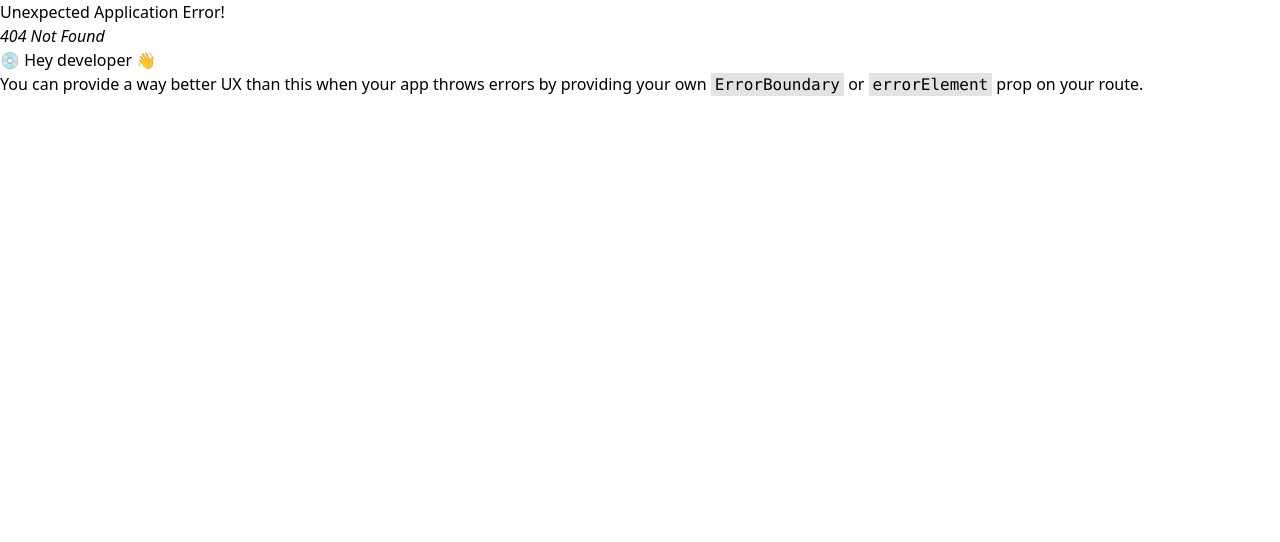
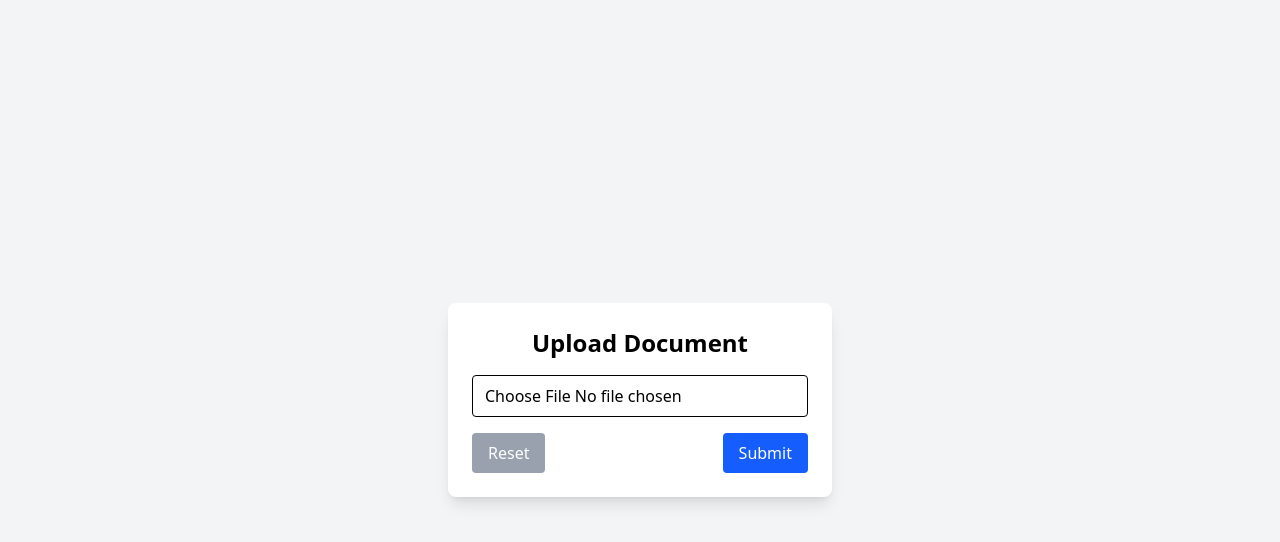
Before and after one commit to anuj-dhamne/InsureEase, a React (Vite) app in the folder Frontend/: page /vault in a window 1280 px wide. Before the commit this address had no page. Shown: the top 542 px of the page. Built offline with nearby package versions, Linux system fonts and the light colour scheme.

Commit message:
sample vault added

```diff
--- a/Frontend/src/App.jsx
+++ b/Frontend/src/App.jsx
@@ -17,6 +17,7 @@ import InvestmentInsurance from "./pages/invest";
 import EmployeeHealthInsurance from "./pages/employeehealth";
 import ChildSavingsInsurance from "./pages/childsaving";
 import RetirementInsurance from "./pages/retirementinsurance";
+import Vault from './pages/Vault'
 function App() {
   const router = createBrowserRouter([
     {
@@ -95,6 +96,10 @@ function App() {
           path: "/insurance/retirement",
           element:<RetirementInsurance/>,
         },
+        {
+          path :"/vault",
+          element:<Vault/>
+        }
 
 
       ]
--- a/Frontend/src/Components/Navbar.jsx
+++ b/Frontend/src/Components/Navbar.jsx
@@ -36,9 +36,8 @@ const Navbar = () => {
           ))}
           {/* link tag to be added */}
            <li>
-            <a href="/#" className="hover:underline p-2 block">
-              Vault
-            </a>
+           <Link className="hover:underline p-2 block" to="/vault"> Vault
+           </Link>
           </li>
           <li className="relative">
             <button onClick={() => toggleDropdown('User')} className="hover:underline p-2">
--- a/Frontend/src/Components/Register.jsx
+++ b/Frontend/src/Components/Register.jsx
@@ -54,9 +54,9 @@ const Register = ({ onSwitch }) => {
                     "Content-Type": "multipart/form-data",
                 }
             }
-        );z
+        );
+        alert("Used Registeration suceessfully ! ")
         console.log(res.data);
-        alert("Used Registeration suceessfully ! ")
         navigate("/login");
     } catch (error) {
         console.log(error.response?.data || "Error in registration");
--- /dev/null
+++ b/Frontend/src/pages/Vault.jsx
@@ -0,0 +1,90 @@
+import { useState } from "react";
+
+const Vault = () => {
+  const [file, setFile] = useState(null);
+  const [previewURL, setPreviewURL] = useState("");
+  const [submittedFile, setSubmittedFile] = useState(null);
+
+  const handleFileChange = (e) => {
+    const uploadedFile = e.target.files[0];
+    if (uploadedFile) {
+      setFile(uploadedFile);
+      setPreviewURL(URL.createObjectURL(uploadedFile));
+    }
+  };
+
+  const handleSubmit = (e) => {
+    e.preventDefault();
+    if (!file) {
+      alert("Please upload a document before submitting.");
+      return;
+    }
+    setSubmittedFile(file);
+  };
+
+  const handleReset = () => {
+    setFile(null);
+    setPreviewURL("");
+    setSubmittedFile(null);
+  };
+
+  return (
+    <div className="flex items-center justify-center min-h-screen bg-gray-100">
+      <div className="bg-white shadow-lg rounded-lg p-6 w-80 md:w-96 text-center">
+        <h2 className="text-2xl font-bold text-center mb-4">Upload Document</h2>
+
+        <input
+          type="file"
+          accept=".pdf, .jpg, .jpeg, .png"
+          onChange={handleFileChange}
+          className="w-full border px-3 py-2 rounded cursor-pointer"
+        />
+
+        {file && (
+          <div className="mt-4">
+            <p className="font-medium text-gray-700">{file.name}</p>
+            {file.type.includes("image") ? (
+              <img src={previewURL} alt="Uploaded" className="w-full h-auto mt-2 rounded-lg shadow" />
+            ) : file.type === "application/pdf" ? (
+              <iframe
+                src={previewURL}
+                className="w-full h-40 mt-2 border rounded-lg shadow"
+                title="PDF Preview"
+              ></iframe>
+            ) : (
+              <p className="text-gray-600">Preview not available for this file type.</p>
+            )}
+          </div>
+        )}
+
+        <div className="flex justify-between mt-4">
+          <button onClick={handleReset} className="bg-gray-400 text-white px-4 py-2 rounded hover:bg-gray-500">
+            Reset
+          </button>
+          <button onClick={handleSubmit} className="bg-blue-600 text-white px-4 py-2 rounded hover:bg-blue-700">
+            Submit
+          </button>
+        </div>
+      </div>
+
+      {submittedFile && (
+        <div className="absolute bottom-10 bg-white shadow-lg rounded-lg p-6 w-80 md:w-96 text-center">
+          <h3 className="text-xl font-bold mb-4">Uploaded Document</h3>
+          {submittedFile.type.includes("image") ? (
+            <img src={URL.createObjectURL(submittedFile)} alt="Uploaded" className="w-full h-auto rounded-lg shadow" />
+          ) : submittedFile.type === "application/pdf" ? (
+            <iframe
+              src={URL.createObjectURL(submittedFile)}
+              className="w-full h-40 border rounded-lg shadow"
+              title="PDF Preview"
+            ></iframe>
+          ) : (
+            <p className="text-gray-600">Preview not available for this file type.</p>
+          )}
+        </div>
+      )}
+    </div>
+  );
+};
+
+export default Vault;
--- a/Frontend/src/pages/home.jsx
+++ b/Frontend/src/pages/home.jsx
@@ -1,33 +1,21 @@
-import React from "react";
+import React from 'react'
+import {Navbar,Part1,Plans,HowItWorks,WhyInsureEase,CoreFunc,Calculators,FAQ,Footer,Chatbot} from "../Components/index.js"
 
-function HomeInsurance() {
+function Home() {
   return (
-    <div className="container mx-auto p-6">
-      <h2 className="text-3xl font-bold mb-4">Home Insurance</h2>
-
-      <p className="mb-4">
-        Protect your home from unforeseen damages caused by natural disasters, theft, and accidents.
-      </p>
-
-      <h3 className="text-xl font-semibold mb-2">Key Benefits</h3>
-      <ul className="list-disc pl-6 mb-4">
-        <li>Coverage for fire, floods, and earthquakes</li>
-        <li>Protection against burglary and theft</li>
-        <li>Liability cover for injuries to guests</li>
-        <li>Coverage for valuable home contents</li>
-      </ul>
-
-      <h3 className="text-xl font-semibold mb-2">Who Should Buy?</h3>
-      <p className="mb-4">Homeowners and tenants looking for financial security.</p>
-
-      <h3 className="text-xl font-semibold mb-2">Frequently Asked Questions</h3>
-      <ul className="list-disc pl-6">
-        <li><strong>Is my furniture covered?</strong> Yes, if you opt for content insurance.</li>
-        <li><strong>Does home insurance cover water damage?</strong> Yes, in case of floods or plumbing failures.</li>
-        <li><strong>Can I include jewelry in my policy?</strong> Yes, valuable items can be covered.</li>
-      </ul>
-    </div>
-  );
+    <>
+    <Navbar/>
+    <Part1/>
+    <Plans/>
+    <HowItWorks/>
+    <WhyInsureEase/>
+    <CoreFunc/>
+    <Calculators/>
+    <FAQ/>
+    <Footer/>
+    <Chatbot />
+    </>
+  )
 }
 
-export default HomeInsurance;
+export default Home
--- /dev/null
+++ b/Frontend/src/pages/homeInc.jsx
@@ -0,0 +1,33 @@
+import React from "react";
+
+function HomeInsurance() {
+  return (
+    <div className="container mx-auto p-6">
+      <h2 className="text-3xl font-bold mb-4">Home Insurance</h2>
+
+      <p className="mb-4">
+        Protect your home from unforeseen damages caused by natural disasters, theft, and accidents.
+      </p>
+
+      <h3 className="text-xl font-semibold mb-2">Key Benefits</h3>
+      <ul className="list-disc pl-6 mb-4">
+        <li>Coverage for fire, floods, and earthquakes</li>
+        <li>Protection against burglary and theft</li>
+        <li>Liability cover for injuries to guests</li>
+        <li>Coverage for valuable home contents</li>
+      </ul>
+
+      <h3 className="text-xl font-semibold mb-2">Who Should Buy?</h3>
+      <p className="mb-4">Homeowners and tenants looking for financial security.</p>
+
+      <h3 className="text-xl font-semibold mb-2">Frequently Asked Questions</h3>
+      <ul className="list-disc pl-6">
+        <li><strong>Is my furniture covered?</strong> Yes, if you opt for content insurance.</li>
+        <li><strong>Does home insurance cover water damage?</strong> Yes, in case of floods or plumbing failures.</li>
+        <li><strong>Can I include jewelry in my policy?</strong> Yes, valuable items can be covered.</li>
+      </ul>
+    </div>
+  );
+}
+
+export default HomeInsurance;
```
